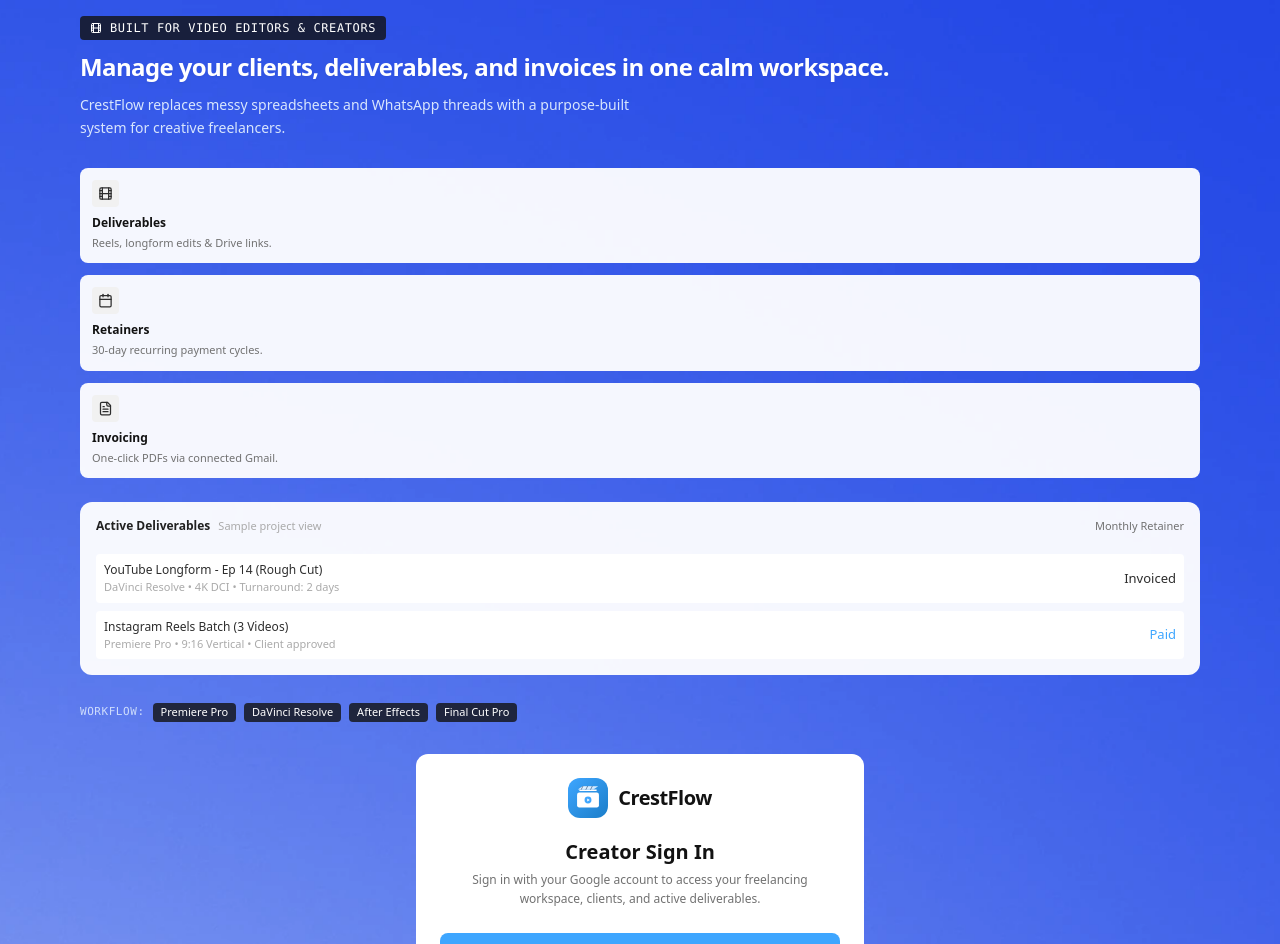
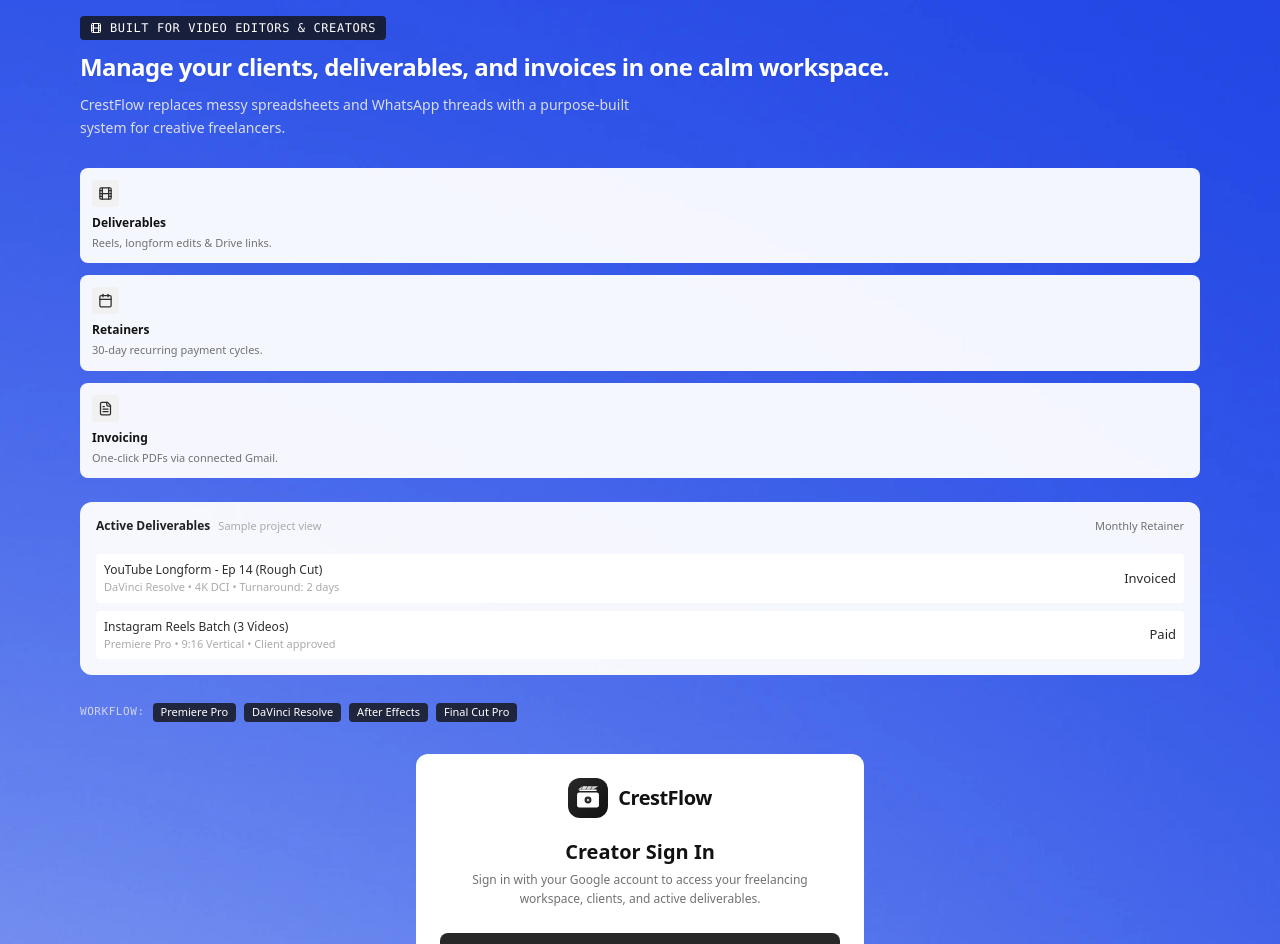
Before and after one commit to tilakpopat4/crestflow, a React (Vite) app: page /portal in a window 1280 px wide. Shown: the top 944 px of the page. Built offline with nearby package versions, Linux system fonts and the light colour scheme; no server answers; the database is empty.

Commit message:
style(theme): replace #3EA6FF with #282828 and white surfaces with #333333

```diff
--- a/src/components/DashboardTab.tsx
+++ b/src/components/DashboardTab.tsx
@@ -560,7 +560,7 @@ export default function DashboardTab({
                       fontWeight: 600
                     }}
                   />
-                  <Bar dataKey="value" radius={[0, 4, 4, 0]} barSize={24} fill="#3ea6ff" />
+                  <Bar dataKey="value" radius={[0, 4, 4, 0]} barSize={24} fill="#282828" />
                 </BarChart>
               </ResponsiveContainer>
             ) : (
--- a/src/components/Logo.tsx
+++ b/src/components/Logo.tsx
@@ -13,12 +13,12 @@ export default function Logo({ className = "w-8 h-8" }: LogoProps) {
     >
       <defs>
         <linearGradient id="logoBg" x1="0%" y1="0%" x2="100%" y2="100%">
-          <stop offset="0%" stopColor="#3ea6ff" />
-          <stop offset="100%" stopColor="#1b7ec9" />
+          <stop offset="0%" stopColor="#282828" />
+          <stop offset="100%" stopColor="#121212" />
         </linearGradient>
         <linearGradient id="logoAccent" x1="0%" y1="0%" x2="100%" y2="100%">
           <stop offset="0%" stopColor="#ffffff" />
-          <stop offset="100%" stopColor="#b1daff" />
+          <stop offset="100%" stopColor="#aaaaaa" />
         </linearGradient>
       </defs>
 
@@ -29,11 +29,11 @@ export default function Logo({ className = "w-8 h-8" }: LogoProps) {
         <path d="M126 146 L186 106 H386 L326 146 Z" fill="url(#logoAccent)" />
         <path d="M146 146 h220 v20 H146 z" fill="#ffffff" />
 
-        <path d="M190 106 L170 146" stroke="#304d77" strokeWidth="8" strokeLinecap="round" />
-        <path d="M250 106 L230 146" stroke="#304d77" strokeWidth="8" strokeLinecap="round" />
-        <path d="M310 106 L290 146" stroke="#304d77" strokeWidth="8" strokeLinecap="round" />
+        <path d="M190 106 L170 146" stroke="#282828" strokeWidth="8" strokeLinecap="round" />
+        <path d="M250 106 L230 146" stroke="#282828" strokeWidth="8" strokeLinecap="round" />
+        <path d="M310 106 L290 146" stroke="#282828" strokeWidth="8" strokeLinecap="round" />
 
-        <circle cx="256" cy="281" r="44" fill="#3ea6ff" />
+        <circle cx="256" cy="281" r="44" fill="#282828" />
         <polygon points="246,261 278,281 246,301" fill="#ffffff" />
       </g>
     </svg>
--- a/src/components/SubscriptionModal.tsx
+++ b/src/components/SubscriptionModal.tsx
@@ -133,7 +133,7 @@ export default function SubscriptionModal({
           contact: profile?.phone || '',
         },
         theme: {
-          color: '#3ea6ff',
+          color: '#282828',
         },
         handler: function () {
           // Payment submitted by user; transition to waiting state for webhook confirmation
--- a/src/components/dashboard/RevenueChartHeader.tsx
+++ b/src/components/dashboard/RevenueChartHeader.tsx
@@ -70,7 +70,7 @@ export const RevenueChartHeader: React.FC<RevenueChartHeaderProps> = ({
             aria-hidden="true"
             className="flex size-3.5 shrink-0 items-center justify-center group-aria-[pressed=false]/key:opacity-30"
           >
-            <span className="h-0.5 w-3.5 shrink-0 rounded-full bg-[#3ea6ff] dark:bg-indigo-400" />
+            <span className="h-0.5 w-3.5 shrink-0 rounded-full bg-[#282828] dark:bg-indigo-400" />
           </span>
           <span>{seriesButtonLabel}</span>
         </button>
--- a/src/components/dashboard/RevenueComparisonChart.tsx
+++ b/src/components/dashboard/RevenueComparisonChart.tsx
@@ -168,7 +168,7 @@ export default function RevenueComparisonChart({
             />
             <path
               d={`${line('now')} L${x(months.length - 1)} 200 L${x(0)} 200 Z`}
-              className="fill-[#3ea6ff]/5 group-data-off-now/plot:hidden dark:fill-indigo-400/10"
+              className="fill-[#282828]/5 group-data-off-now/plot:hidden dark:fill-indigo-400/10"
             />
             <path
               d={line('prev')}
@@ -185,7 +185,7 @@ export default function RevenueComparisonChart({
               strokeLinecap="round"
               strokeLinejoin="round"
               vectorEffect="non-scaling-stroke"
-              className="stroke-[#3ea6ff] group-data-off-now/plot:hidden dark:stroke-indigo-400"
+              className="stroke-[#282828] group-data-off-now/plot:hidden dark:stroke-indigo-400"
             />
           </svg>
 
@@ -199,7 +199,7 @@ export default function RevenueComparisonChart({
               cy={yAt(last.now)}
               r="4.5"
               strokeWidth="2"
-              className="fill-[#3ea6ff] stroke-white dark:fill-indigo-400 dark:stroke-slate-800"
+              className="fill-[#282828] stroke-white dark:fill-indigo-400 dark:stroke-slate-800"
             />
             <text
               x={left(months.length - 1)}
--- a/src/components/dashboard/RevenueScrubberColumns.tsx
+++ b/src/components/dashboard/RevenueScrubberColumns.tsx
@@ -49,7 +49,7 @@ export const RevenueScrubberColumns: React.FC<RevenueScrubberColumnsProps> = ({
                 cy={yAt(p.now)}
                 r="4.5"
                 strokeWidth="2"
-                className="fill-[#3ea6ff] stroke-white group-data-off-now/plot:hidden dark:fill-indigo-400 dark:stroke-slate-800"
+                className="fill-[#282828] stroke-white group-data-off-now/plot:hidden dark:fill-indigo-400 dark:stroke-slate-800"
               />
             </svg>
 
@@ -63,7 +63,7 @@ export const RevenueScrubberColumns: React.FC<RevenueScrubberColumnsProps> = ({
                 {p.month} {p.year}
               </span>
               <span className="mt-1.5 flex items-center gap-1.5 whitespace-nowrap text-slate-600 group-data-off-now/plot:hidden dark:text-slate-400">
-                <span className="h-0.5 w-3 shrink-0 rounded-full bg-[#3ea6ff] dark:bg-indigo-400" />
+                <span className="h-0.5 w-3 shrink-0 rounded-full bg-[#282828] dark:bg-indigo-400" />
                 Paid
                 <span className="ml-auto pl-2 font-semibold text-slate-900 tabular-nums dark:text-slate-100">
                   {formatCurrency(p.now)}
--- a/src/components/subscription/PricingPage.tsx
+++ b/src/components/subscription/PricingPage.tsx
@@ -85,7 +85,7 @@ export default function PricingPage({
           contact: profile?.phone || '',
         },
         theme: {
-          color: '#3ea6ff',
+          color: '#282828',
         },
         handler: function () {
           setIsActivatingOpen(true);
--- a/src/index.css
+++ b/src/index.css
@@ -15,28 +15,28 @@
   --color-slate-900: #121212;
   --color-slate-950: #0f0f0f;
 
-  --color-indigo-50: #f5faff;
-  --color-indigo-100: #eaf5ff;
-  --color-indigo-200: #d4ecff;
-  --color-indigo-300: #b1daff;
-  --color-indigo-400: #88c8ff;
-  --color-indigo-500: #62b7ff;
-  --color-indigo-600: #3ea6ff;
-  --color-indigo-700: #2b92e4;
-  --color-indigo-800: #1b7ec9;
-  --color-indigo-900: #135f99;
-  --color-indigo-950: #0d3e64;
+  --color-indigo-50: #f5f5f5;
+  --color-indigo-100: #ebebeb;
+  --color-indigo-200: #d4d4d4;
+  --color-indigo-300: #a3a3a3;
+  --color-indigo-400: #525252;
+  --color-indigo-500: #383838;
+  --color-indigo-600: #282828;
+  --color-indigo-700: #1c1c1c;
+  --color-indigo-800: #141414;
+  --color-indigo-900: #0f0f0f;
+  --color-indigo-950: #0a0a0a;
 
-  --color-blue-50: #f5faff;
-  --color-blue-100: #eaf5ff;
-  --color-blue-200: #d4ecff;
-  --color-blue-300: #b1daff;
-  --color-blue-400: #88c8ff;
-  --color-blue-500: #62b7ff;
-  --color-blue-600: #3ea6ff;
-  --color-blue-700: #2b92e4;
-  --color-blue-800: #1b7ec9;
-  --color-blue-900: #135f99;
+  --color-blue-50: #f5f5f5;
+  --color-blue-100: #ebebeb;
+  --color-blue-200: #d4d4d4;
+  --color-blue-300: #a3a3a3;
+  --color-blue-400: #525252;
+  --color-blue-500: #383838;
+  --color-blue-600: #282828;
+  --color-blue-700: #1c1c1c;
+  --color-blue-800: #141414;
+  --color-blue-900: #0f0f0f;
 
   --color-red-500: #eb2b4f;
   --color-red-600: #e1002d;
@@ -75,9 +75,45 @@
   }
 
   :focus-visible {
-    outline: 2px solid #3ea6ff;
+    outline: 2px solid #282828;
     outline-offset: 2px;
   }
+}
+
+/* Card & surface backgrounds: replace white with #333333 while maintaining high text contrast */
+.bg-white {
+  background-color: #333333;
+  color: #f1f1f1;
+}
+
+.bg-white .text-slate-900,
+.bg-white .text-slate-800,
+.bg-white .text-slate-700 {
+  color: #f1f1f1;
+}
+
+.bg-white .text-slate-600,
+.bg-white .text-slate-500,
+.bg-white .text-slate-400 {
+  color: #aaaaaa;
+}
+
+.bg-white .border-slate-200,
+.bg-white .border-slate-100 {
+  border-color: #444444;
+}
+
+.bg-white input:not([type="checkbox"]):not([type="radio"]),
+.bg-white select,
+.bg-white textarea {
+  background-color: #242424;
+  color: #f1f1f1;
+  border-color: #444444;
+}
+
+.bg-white input::placeholder,
+.bg-white textarea::placeholder {
+  color: #717171;
 }
 
 /* Safe area insets for notched iPhones (bottom nav) */
```
Also changed, not shown: 1 other file (tests, documents, lock files or other folders).
